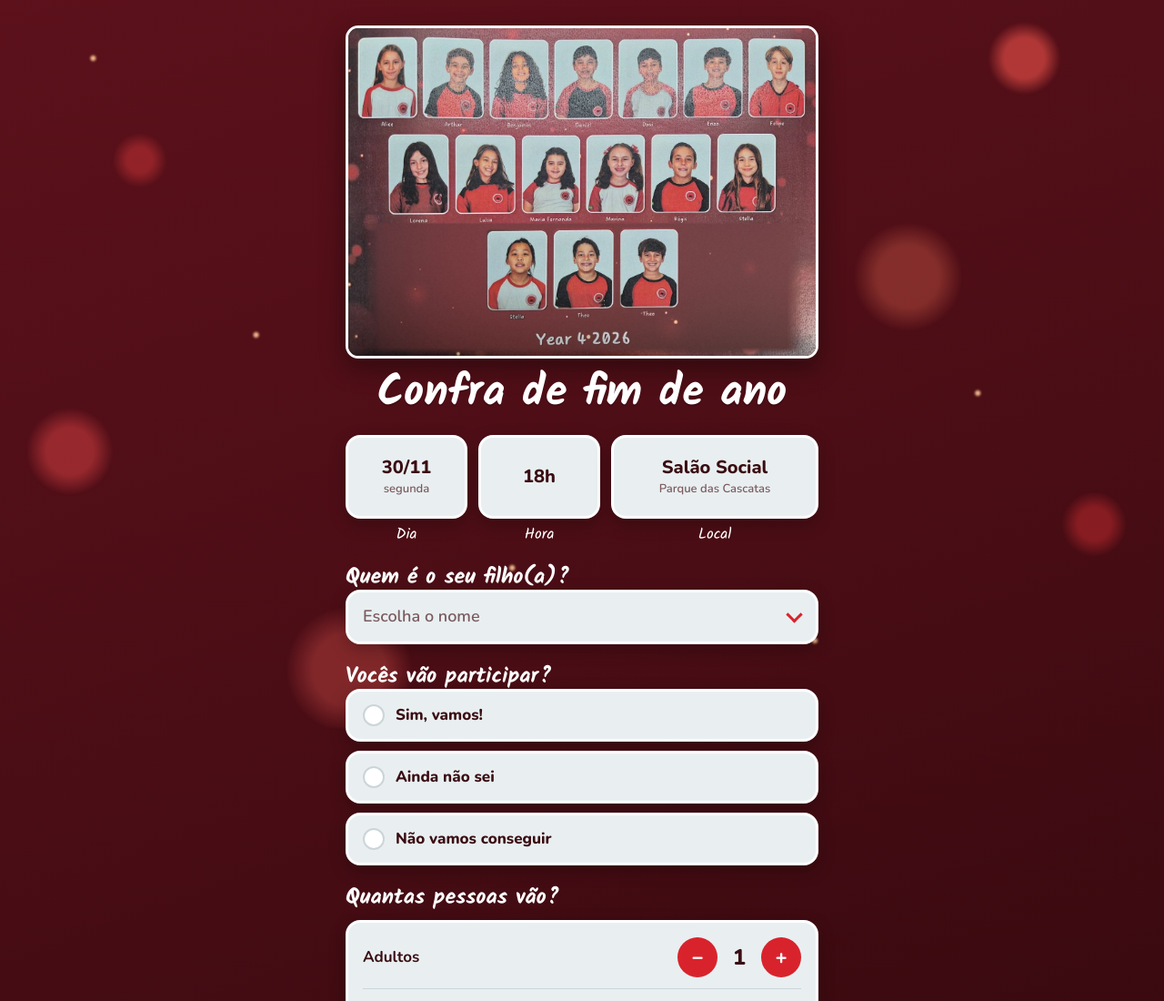
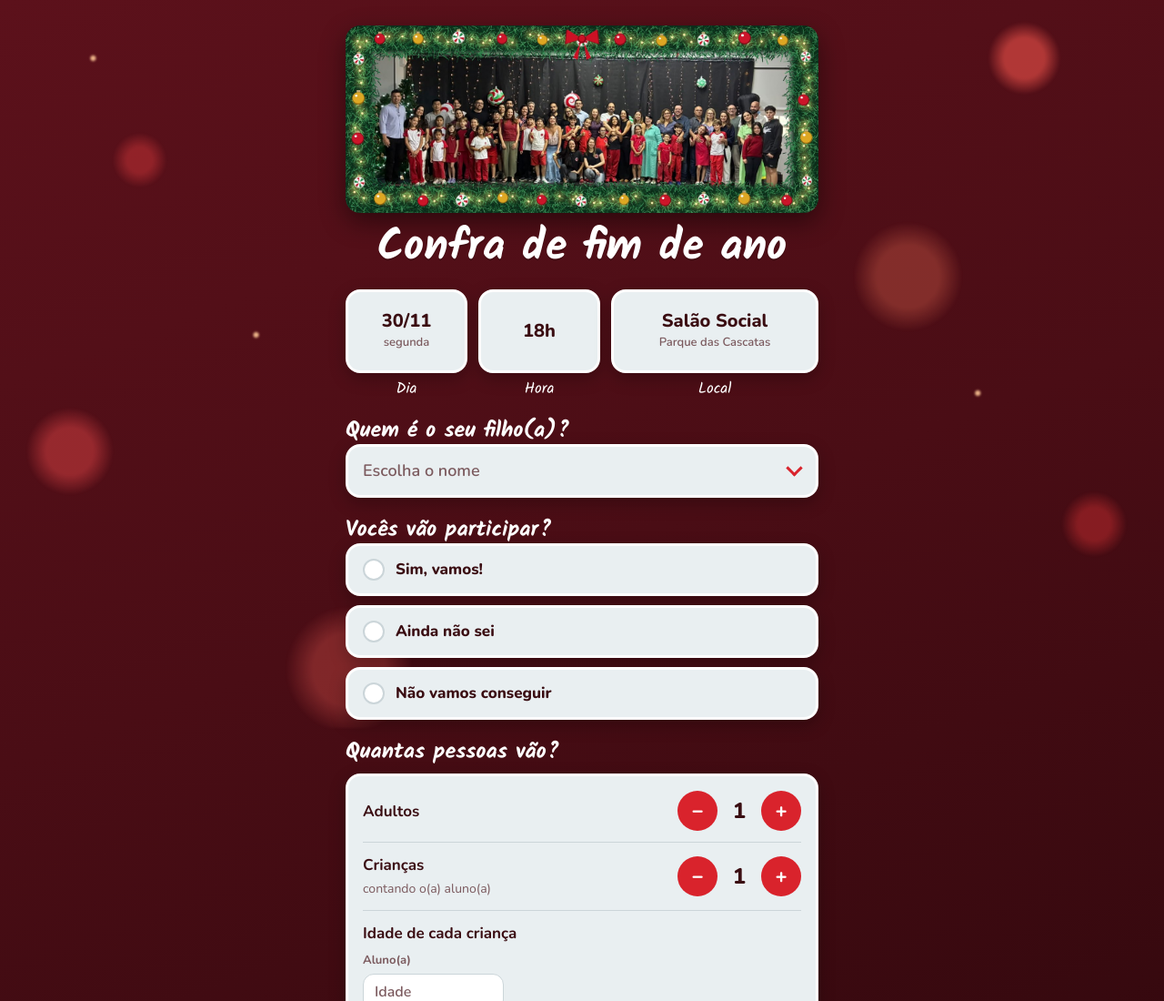
Before and after one commit to PurpleRatatui/confra-year4, a plain HTML site: page index.html in a window 1280 px wide. Shown: the top 1100 px of the page at 91% size. Drawn offline with nearby package versions, Linux system fonts and the light colour scheme.

Commit message:
Foto da festa de Natal com moldura, sem as cadeiras
Co-Authored-By: Claude Opus 5.5 <noreply@anthropic.com>

```diff
--- a/index.html
+++ b/index.html
@@ -69,7 +69,7 @@ body::before {
 
 /* Header */
 .head { color: var(--caption); display: flex; flex-direction: column; gap: 14px; }
-.turma-foto { display: block; width: 100%; height: auto; max-width: 100%; border-radius: 14px; border: 3px solid var(--frame-edge); box-shadow: 0 10px 28px rgba(0,0,0,.4); }
+.turma-foto { display: block; width: 100%; height: auto; max-width: 100%; border-radius: 16px; box-shadow: 0 10px 28px rgba(0,0,0,.45); }
 .head h1 { font: 700 clamp(34px, 10vw, 48px)/1 var(--hand); margin: 0; text-align: center; text-shadow: 0 2px 0 rgba(0,0,0,.18); }
 
 /* Photo-frame blocks */
@@ -184,7 +184,7 @@ input[type=text]:focus { outline: none; border-color: var(--red); box-shadow: 0
 <main class="wrap">
 
   <header class="head">
-    <img class="turma-foto" src="assets/turma.jpg" width="1400" height="981" alt="Foto da turma do Year 4 2026">
+    <img class="turma-foto" src="assets/confra-natal.jpg" width="1442" height="570" alt="Turma do Year 4 com as famílias na festa de Natal da escola">
     <h1>Confra de fim de ano</h1>
   </header>
 
```
Also changed, not shown: assets/confra-natal.jpg (added), assets/turma.jpg (deleted).
